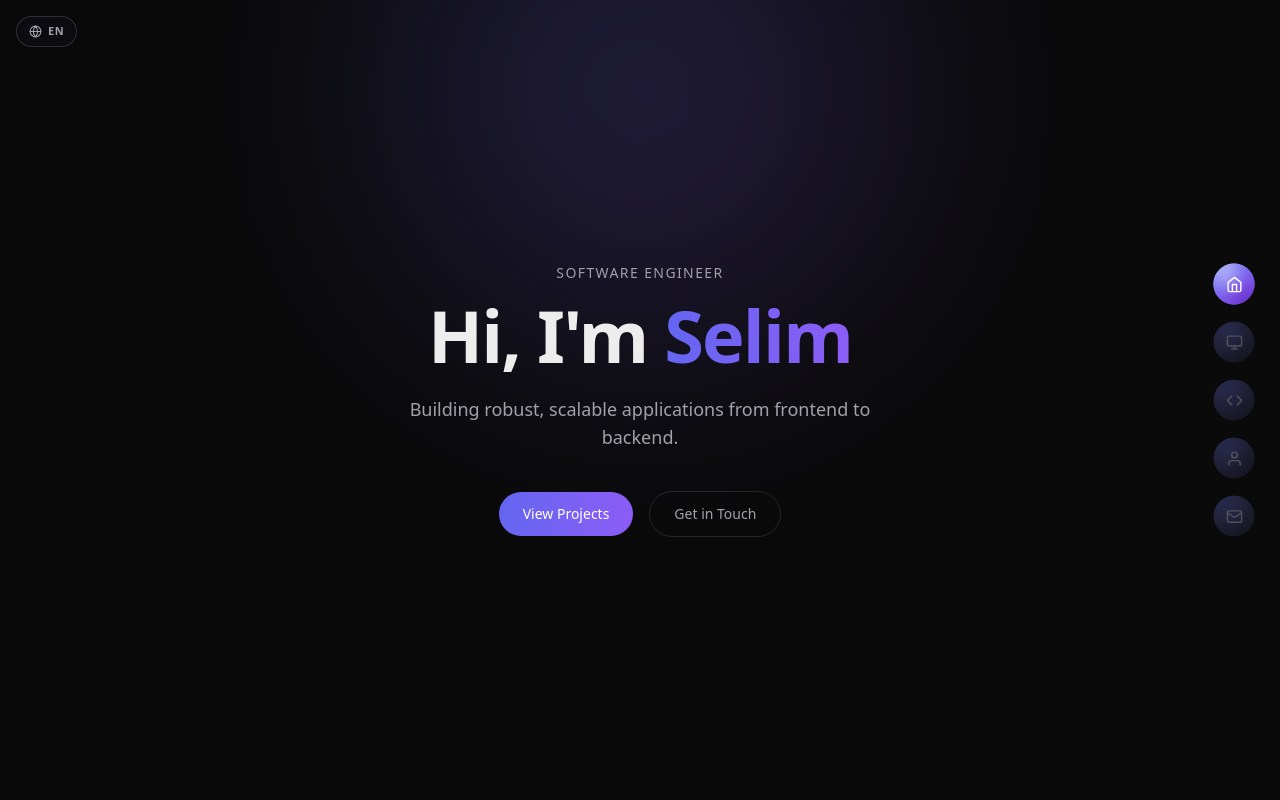
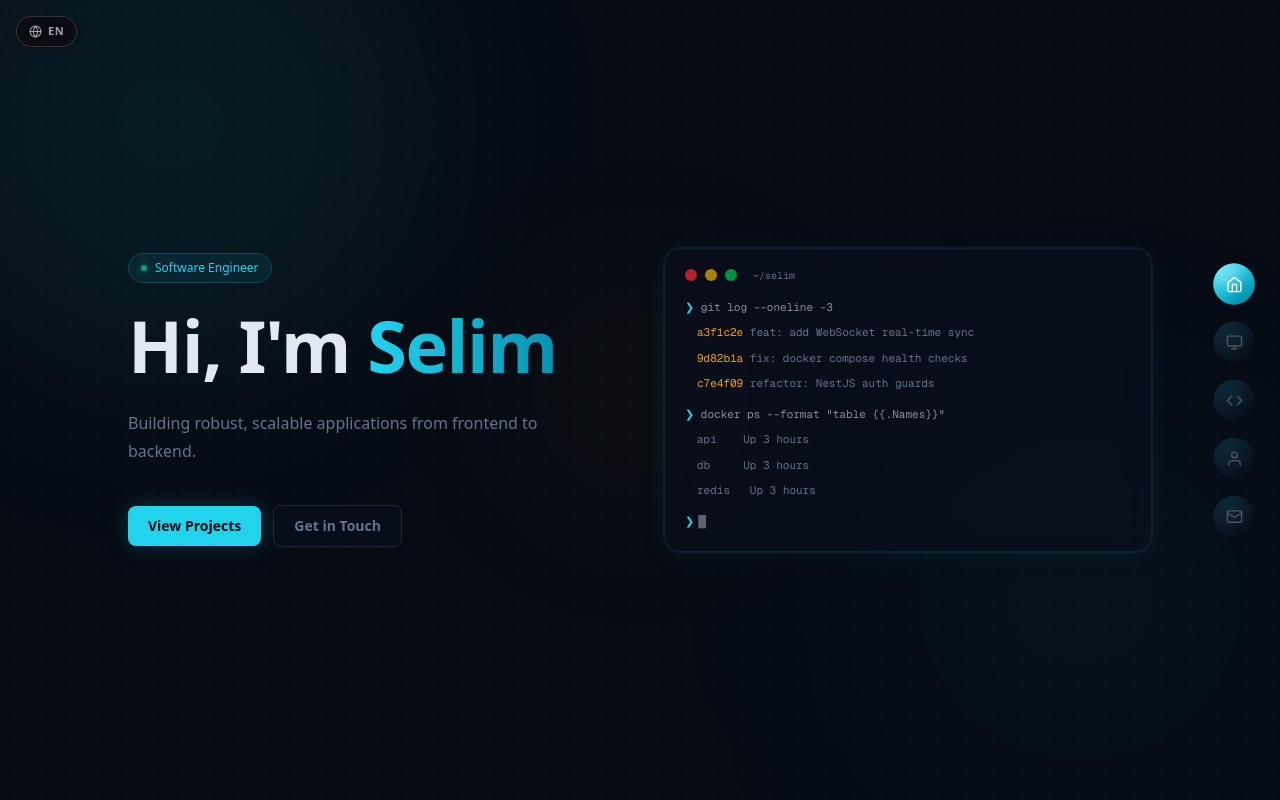
Before and after one commit to X3l1m/X3l1m.github.io, a Next.js app: page / in a window 1280 px wide. Built offline with nearby package versions, Linux system fonts and the light colour scheme.

Commit message:
feat: new design

```diff
--- a/src/app/globals.css
+++ b/src/app/globals.css
@@ -1,13 +1,15 @@
 @import "tailwindcss";
 
 :root {
-  --background: #0a0a0a;
-  --foreground: #ededed;
-  --muted: #a1a1aa;
-  --border: #27272a;
-  --card: #111113;
-  --accent-from: #6366f1;
-  --accent-to: #8b5cf6;
+  --background: #060b14;
+  --foreground: #e2e8f0;
+  --muted: #64748b;
+  --border: #1e293b;
+  --card: #0a1020;
+  --card-hover: #111a2e;
+  --accent-from: #22d3ee;
+  --accent-to: #0891b2;
+  --accent-amber: #f59e0b;
 }
 
 @theme inline {
@@ -16,8 +18,10 @@
   --color-muted: var(--muted);
   --color-border: var(--border);
   --color-card: var(--card);
+  --color-card-hover: var(--card-hover);
   --color-accent-from: var(--accent-from);
   --color-accent-to: var(--accent-to);
+  --color-accent-amber: var(--accent-amber);
   --font-sans: var(--font-geist-sans);
   --font-mono: var(--font-geist-mono);
 }
@@ -32,13 +36,36 @@ body {
   font-family: var(--font-sans), system-ui, sans-serif;
 }
 
+/* Dot-grid background */
+body::before {
+  content: "";
+  position: fixed;
+  inset: 0;
+  z-index: 0;
+  pointer-events: none;
+  background-image: radial-gradient(
+    circle,
+    rgba(255, 255, 255, 0.04) 1px,
+    transparent 1px
+  );
+  background-size: 28px 28px;
+}
+
+h1, h2, h3 {
+  letter-spacing: -0.02em;
+}
+
+p {
+  line-height: 1.75;
+}
+
 ::selection {
-  background: rgba(99, 102, 241, 0.3);
+  background: rgba(34, 211, 238, 0.25);
 }
 
 * {
   scrollbar-width: thin;
-  scrollbar-color: rgba(99, 102, 241, 0.25) transparent;
+  scrollbar-color: rgba(34, 211, 238, 0.2) transparent;
 }
 
 *::-webkit-scrollbar {
@@ -51,12 +78,28 @@ body {
 }
 
 *::-webkit-scrollbar-thumb {
-  background: rgba(99, 102, 241, 0.25);
+  background: rgba(34, 211, 238, 0.2);
   border-radius: 999px;
 }
 
 *::-webkit-scrollbar-thumb:hover {
-  background: rgba(99, 102, 241, 0.5);
+  background: rgba(34, 211, 238, 0.4);
+}
+
+/* Glassmorphism utility */
+.glass {
+  background: rgba(10, 16, 32, 0.6);
+  backdrop-filter: blur(16px);
+  -webkit-backdrop-filter: blur(16px);
+  border: 1px solid rgba(34, 211, 238, 0.1);
+}
+
+/* Cyan glow utility */
+.glow-cyan {
+  box-shadow:
+    0 0 0 1px rgba(34, 211, 238, 0.08),
+    0 4px 32px rgba(34, 211, 238, 0.06),
+    0 1px 0 rgba(255, 255, 255, 0.03) inset;
 }
 
 .beta-badge {
--- a/src/components/FloatNav.tsx
+++ b/src/components/FloatNav.tsx
@@ -343,8 +343,8 @@ export default function FloatNav() {
                 left: isMobile ? i * STRIDE : 0,
                 borderRadius: "50%",
                 background: [
-                  "radial-gradient(circle at 38% 32%, rgba(99,102,241,0.22) 0%, transparent 65%)",
-                  "linear-gradient(145deg, rgba(32,32,46,0.99) 0%, rgba(18,18,28,0.99) 100%)",
+                  "radial-gradient(circle at 38% 32%, rgba(34,211,238,0.15) 0%, transparent 65%)",
+                  "linear-gradient(145deg, rgba(10,20,38,0.99) 0%, rgba(6,11,20,0.99) 100%)",
                 ].join(", "),
               }}
             />
@@ -360,9 +360,9 @@ export default function FloatNav() {
               left: 0,
               borderRadius: "50%",
               background: [
-                "radial-gradient(circle at 32% 26%, rgba(255,255,255,0.58) 0%, rgba(255,255,255,0.0) 48%)",
-                "radial-gradient(circle at 72% 76%, rgba(79,30,180,0.55) 0%, rgba(79,30,180,0.0) 52%)",
-                "linear-gradient(145deg, #a5b4fc 0%, #6366f1 30%, #8b5cf6 65%, #6d28d9 100%)",
+                "radial-gradient(circle at 32% 26%, rgba(255,255,255,0.5) 0%, rgba(255,255,255,0.0) 48%)",
+                "radial-gradient(circle at 72% 76%, rgba(8,100,130,0.5) 0%, rgba(8,100,130,0.0) 52%)",
+                "linear-gradient(145deg, #67e8f9 0%, #22d3ee 30%, #06b6d4 65%, #0891b2 100%)",
               ].join(", "),
               x: isMobile ? blobProgress : 0,
               y: isMobile ? 0 : blobProgress,
@@ -423,10 +423,10 @@ export default function FloatNav() {
                 transform: isMobile
                   ? "translate(-50%, -100%)"
                   : "translateY(-50%)",
-                background: "rgba(12, 12, 18, 0.92)",
+                background: "rgba(6, 11, 20, 0.92)",
                 backdropFilter: "blur(12px)",
                 WebkitBackdropFilter: "blur(12px)",
-                border: "1px solid rgba(63, 63, 70, 0.45)",
+                border: "1px solid rgba(30, 41, 59, 0.6)",
                 borderRadius: 8,
                 padding: "5px 12px",
                 fontSize: 12,
--- a/src/components/Footer.tsx
+++ b/src/components/Footer.tsx
@@ -6,9 +6,10 @@ export default function Footer() {
   const { t } = useT();
 
   return (
-    <footer className="border-t border-border px-6 py-8">
+    <footer className="border-t border-border/50 px-6 py-8">
       <div className="mx-auto flex max-w-5xl items-center justify-between text-xs text-muted">
         <span>&copy; {new Date().getFullYear()} Selim Yildirim</span>
+        <span className="h-1 w-1 rounded-full bg-border" aria-hidden />
         <span>{t.footer_built}</span>
       </div>
     </footer>
--- a/src/components/Hero.tsx
+++ b/src/components/Hero.tsx
@@ -4,6 +4,52 @@ import { motion } from "framer-motion";
 import { personalInfo } from "@/lib/data";
 import Section from "./Section";
 import { useT } from "@/contexts/LanguageContext";
+
+function TerminalCard() {
+  return (
+    <motion.div
+      initial={{ opacity: 0, x: 40 }}
+      animate={{ opacity: 1, x: 0 }}
+      transition={{ delay: 0.6, duration: 0.7, ease: "easeOut" }}
+      className="glass glow-cyan w-full rounded-2xl p-5 font-mono text-xs"
+    >
+      {/* Terminal header */}
+      <div className="mb-4 flex items-center gap-2">
+        <div className="h-3 w-3 rounded-full bg-red-500/70" />
+        <div className="h-3 w-3 rounded-full bg-yellow-500/70" />
+        <div className="h-3 w-3 rounded-full bg-green-500/70" />
+        <span className="ml-2 text-[10px] text-muted">~/selim</span>
+      </div>
+      {/* Terminal content */}
+      <div className="space-y-1.5 text-[11px] leading-5">
+        <p>
+          <span className="text-accent-from">❯</span>{" "}
+          <span className="text-foreground/60">git log --oneline -3</span>
+        </p>
+        <p className="text-muted pl-3">
+          <span className="text-accent-amber">a3f1c2e</span> feat: add WebSocket real-time sync
+        </p>
+        <p className="text-muted pl-3">
+          <span className="text-accent-amber">9d82b1a</span> fix: docker compose health checks
+        </p>
+        <p className="text-muted pl-3">
+          <span className="text-accent-amber">c7e4f09</span> refactor: NestJS auth guards
+        </p>
+        <p className="mt-3">
+          <span className="text-accent-from">❯</span>{" "}
+          <span className="text-foreground/60">{"docker ps --format \"table {{.Names}}\""}</span>
+        </p>
+        <p className="text-muted pl-3">api &nbsp;&nbsp; Up 3 hours</p>
+        <p className="text-muted pl-3">db &nbsp;&nbsp;&nbsp; Up 3 hours</p>
+        <p className="text-muted pl-3">redis &nbsp; Up 3 hours</p>
+        <p className="mt-3 flex items-center gap-1">
+          <span className="text-accent-from">❯</span>{" "}
+          <span className="text-foreground/40 animate-pulse">█</span>
+        </p>
+      </div>
+    </motion.div>
+  );
+}
 
 export default function Hero() {
   const { t } = useT();
@@ -12,26 +58,34 @@ export default function Hero() {
     <Section
       id="hero"
       withContainer={false}
-      className="relative flex min-h-screen items-center justify-center overflow-hidden px-6"
+      className="relative flex min-h-screen items-center justify-center overflow-hidden px-6 sm:px-8"
     >
-      {/* Gradient orb background */}
-      <div className="pointer-events-none absolute -top-40 left-1/2 h-125 w-125 -translate-x-1/2 rounded-full bg-linear-to-br from-accent-from/20 to-accent-to/20 blur-[120px]" />
+      {/* Ambient orbs */}
+      <div className="pointer-events-none absolute -top-32 -left-20 h-125 w-125 rounded-full bg-accent-from/8 blur-[100px]" />
+      <div className="pointer-events-none absolute bottom-0 right-0 h-100 w-100 rounded-full bg-accent-to/6 blur-[120px]" />
+      <div className="pointer-events-none absolute top-1/3 left-1/2 h-62.5 w-62.5 -translate-x-1/2 rounded-full bg-accent-amber/4 blur-[80px]" />
 
-      <div className="relative z-10 mx-auto max-w-3xl text-center">
-        <motion.p
+      <div className="relative z-10 mx-auto w-full max-w-5xl">
+        <div className="grid items-center gap-12 lg:grid-cols-2">
+          {/* Left: text content */}
+          <div>
+            {/* Role chip */}
+            <motion.div
               initial={{ opacity: 0, y: 20 }}
               animate={{ opacity: 1, y: 0 }}
               transition={{ duration: 0.5, delay: 0.1 }}
-          className="mb-4 text-sm font-medium tracking-widest text-muted uppercase"
+              className="mb-6 inline-flex items-center gap-2 rounded-full border border-accent-from/20 bg-accent-from/8 px-3 py-1.5"
             >
-          {t.hero_role}
-        </motion.p>
+              <span className="h-1.5 w-1.5 rounded-full bg-emerald-400 shadow-[0_0_6px_rgba(52,211,153,0.6)] animate-pulse" />
+              <span className="text-xs font-medium text-accent-from">{t.hero_role}</span>
+            </motion.div>
 
+            {/* Heading */}
             <motion.h1
               initial={{ opacity: 0, y: 20 }}
               animate={{ opacity: 1, y: 0 }}
               transition={{ duration: 0.5, delay: 0.2 }}
-          className="mb-6 text-5xl font-bold tracking-tight sm:text-7xl"
+              className="mb-6 text-5xl font-bold leading-[1.08] sm:text-6xl lg:text-7xl"
             >
               Hi, I&apos;m{" "}
               <span className="bg-linear-to-r from-accent-from to-accent-to bg-clip-text text-transparent">
@@ -39,35 +93,44 @@ export default function Hero() {
               </span>
             </motion.h1>
 
+            {/* Tagline */}
             <motion.p
               initial={{ opacity: 0, y: 20 }}
               animate={{ opacity: 1, y: 0 }}
               transition={{ duration: 0.5, delay: 0.3 }}
-          className="mx-auto mb-10 max-w-lg text-lg text-muted"
+              className="mb-10 max-w-md text-base text-muted"
             >
               {t.hero_tagline}
             </motion.p>
 
+            {/* CTAs */}
             <motion.div
               initial={{ opacity: 0, y: 20 }}
               animate={{ opacity: 1, y: 0 }}
               transition={{ duration: 0.5, delay: 0.4 }}
-          className="flex items-center justify-center gap-4"
+              className="flex flex-wrap items-center gap-3"
             >
               <a
                 href="#projects"
-            className="rounded-full bg-linear-to-r from-accent-from to-accent-to px-6 py-3 text-sm font-medium text-white transition-opacity hover:opacity-90"
+                className="rounded-lg bg-accent-from px-5 py-2.5 text-sm font-semibold text-background transition-all hover:bg-accent-from/90 shadow-[0_0_24px_rgba(34,211,238,0.2)]"
               >
                 {t.hero_cta_projects}
               </a>
               <a
                 href="#contact"
-            className="rounded-full border border-border px-6 py-3 text-sm font-medium text-muted transition-colors hover:border-foreground hover:text-foreground"
+                className="rounded-lg border border-border bg-card/50 px-5 py-2.5 text-sm font-semibold text-muted transition-all hover:border-accent-from/40 hover:text-foreground"
               >
                 {t.hero_cta_contact}
               </a>
             </motion.div>
           </div>
+
+          {/* Right: terminal card (desktop only) */}
+          <div className="hidden lg:block">
+            <TerminalCard />
+          </div>
+        </div>
+      </div>
     </Section>
   );
 }
--- a/src/components/Section.tsx
+++ b/src/components/Section.tsx
@@ -28,7 +28,7 @@ export default function Section({
   snap = true,
 }: SectionProps) {
   const sectionClassName = cx(
-    withDefaultSpacing ? "px-6 py-24" : undefined,
+    withDefaultSpacing ? "px-6 py-28 sm:px-8" : undefined,
     fullHeight ? "min-h-screen" : undefined,
     centered ? "flex items-center" : undefined,
     snap ? "snap-start snap-always" : undefined,
--- a/src/components/SectionHeading.tsx
+++ b/src/components/SectionHeading.tsx
@@ -12,7 +12,7 @@ export default function SectionHeading({ children }: { children: React.ReactNode
       className="mb-14"
     >
       <h2 className="text-2xl font-bold tracking-tight sm:text-3xl">{children}</h2>
-      <div className="mt-3 h-px w-12 bg-linear-to-r from-accent-from to-accent-to rounded-full" />
+      <div className="mt-3 h-px w-16 bg-linear-to-r from-accent-from to-accent-to rounded-full" />
     </motion.div>
   );
 }
```
Also changed, not shown: src/components/About.tsx (+45 -60 lines), src/components/Contact.tsx (+24 -15 lines), src/components/Projects.tsx (+84 -25 lines), src/components/Skills.tsx (+23 -10 lines), .claude/settings.local.json (added). Lines whose indentation alone changed are shown as unchanged.
